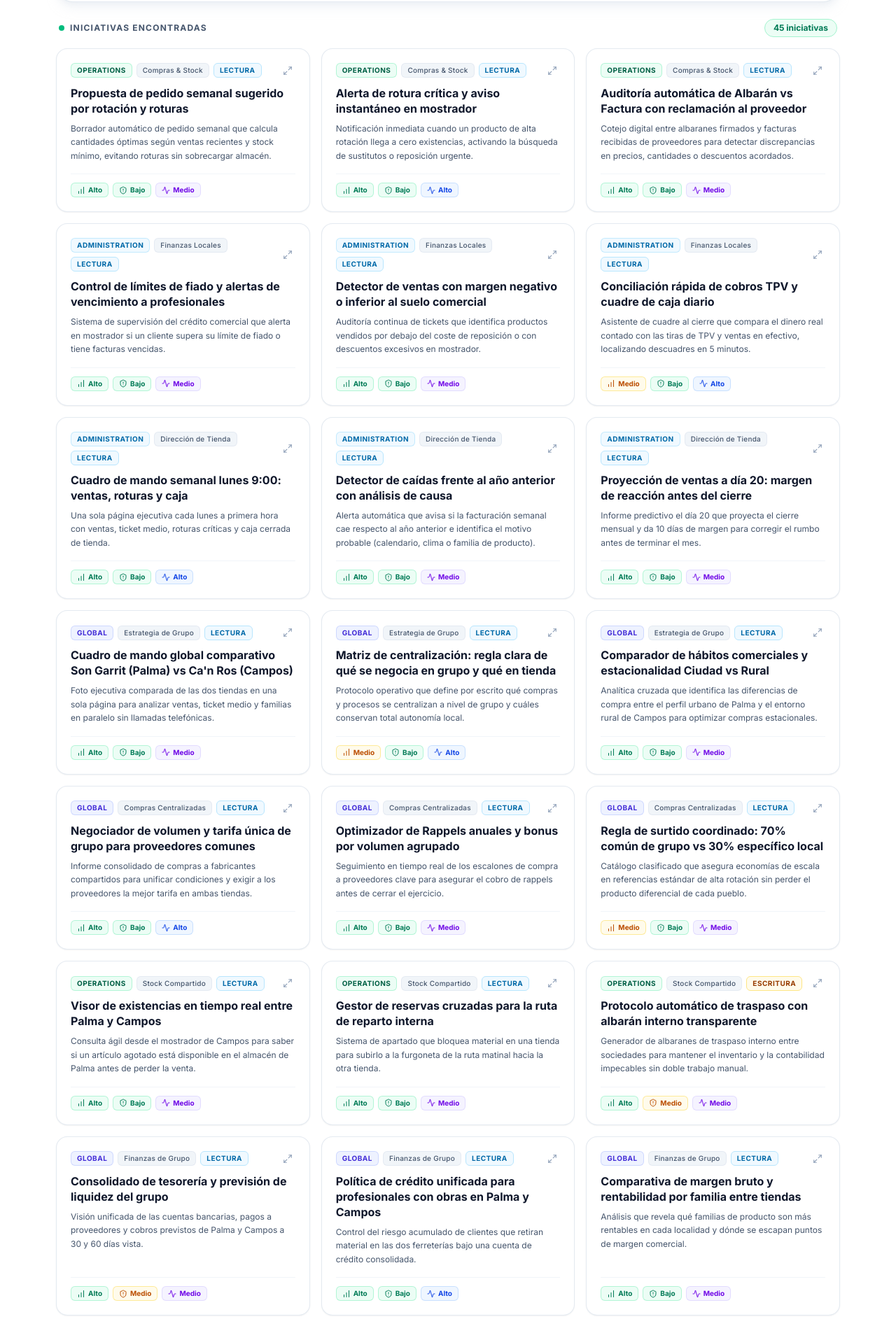
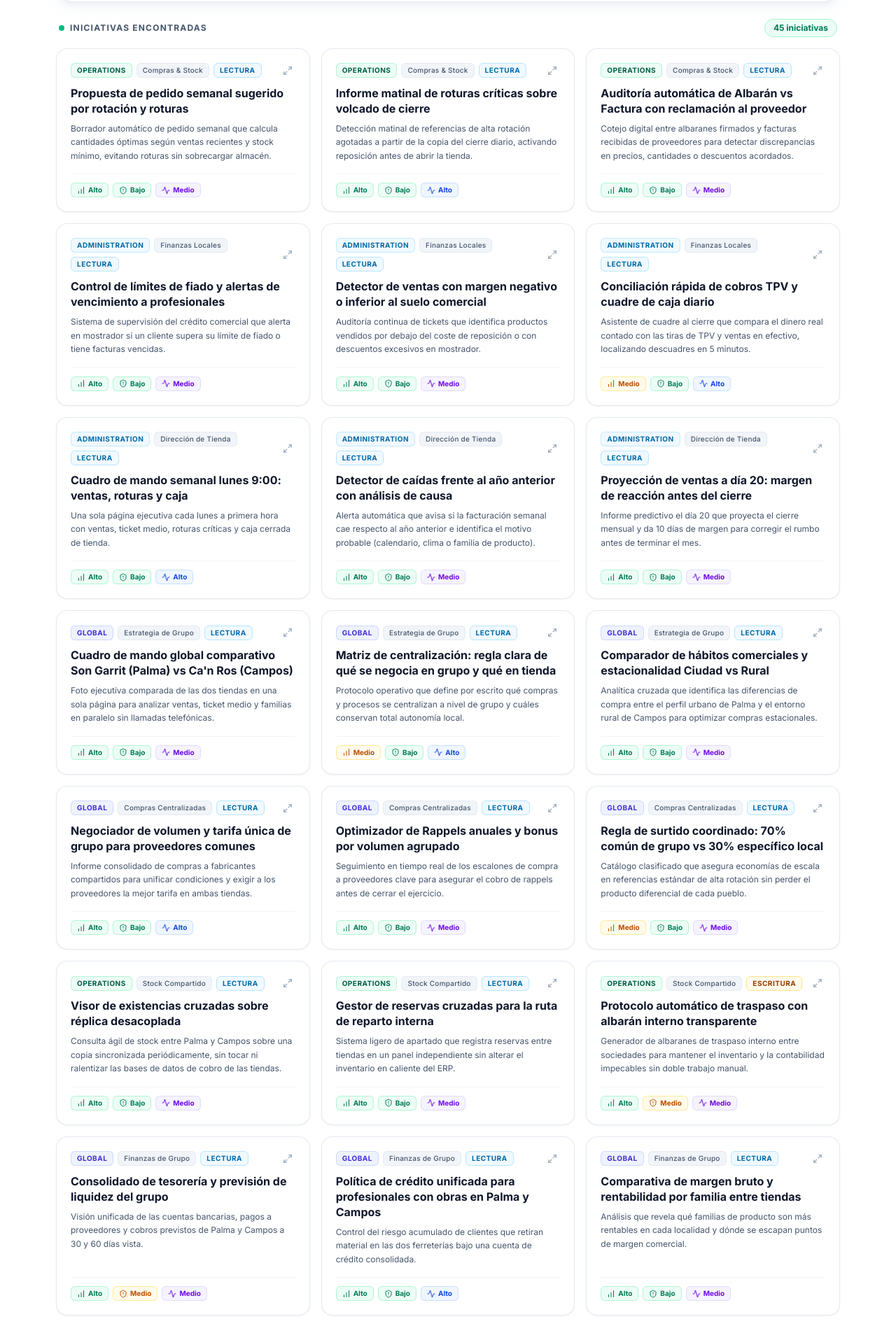
Before and after one commit to jordi2479/songarrit-canros-it, a Next.js app: page /en in a window 1280 px wide. Shown: the part 7201-9096 px from the top of the page at 70% size. Built offline with nearby package versions, Linux system fonts and the light colour scheme.

Commit message:
refactor(catalogo): blindar arquitectura desacoplada sobre copias y volcados (cero riesgo para TPV/ERP)

```diff
--- a/src/data/es/administracion/area-02-finanzas-locales.ts
+++ b/src/data/es/administracion/area-02-finanzas-locales.ts
@@ -12,8 +12,8 @@ export const categoriaAREA02: Categoria = {
             "descripcion": "Sistema de supervisión del crédito comercial que alerta en mostrador si un cliente supera su límite de fiado o tiene facturas vencidas.",
             "descripcionLarga": "Protege la tesorería de la tienda evitando que clientes industriales sigan retirando material a crédito cuando superan el saldo autorizado o acumulan más de 30 días de retraso en pagos. Avisa discretamente en mostrador antes de confirmar la salida del albarán y genera semanalmente la lista de cobros a gestionar con tono cortés.",
             "ejemplo": "Un albañil habitual acude un jueves a retirar material por 600 €. El sistema avisa en pantalla que su límite de crédito es de 2.000 € y ya acumula 2.350 € con factura pendiente de final de mes anterior. El encargado puede solicitarle regularizar parte del saldo antes de cargar el camión.",
-            "viabilidad": "Sí con la exportación semanal de saldos vivos de clientes desde el ERP local. No ejecuta bloqueos bancarios ni llamadas automáticas; asiste al mostrador.",
-            "veredicto": "Sí con la exportación semanal de saldos vivos de clientes desde el ERP local. No ejecuta bloqueos bancarios ni llamadas automáticas; asiste al mostrador.",
+            "viabilidad": "Sí mediante copia exportada semanal de saldos vivos de clientes desde el ERP local. No ejecuta bloqueos bancarios ni llamadas automáticas; asiste al mostrador.",
+            "veredicto": "Sí mediante copia exportada semanal de saldos vivos de clientes desde el ERP local. No ejecuta bloqueos bancarios ni llamadas automáticas; asiste al mostrador.",
             "facilidad": "Medio",
             "riesgo": "Bajo",
             "beneficio": "Alto",
--- a/src/data/es/administracion/area-03-direccion-de-tienda.ts
+++ b/src/data/es/administracion/area-03-direccion-de-tienda.ts
@@ -12,8 +12,8 @@ export const categoriaAREA03: Categoria = {
             "descripcion": "Una sola página ejecutiva cada lunes a primera hora con ventas, ticket medio, roturas críticas y caja cerrada de tienda.",
             "descripcionLarga": "Permite a la dirección arrancar la semana con los números clave de Ca'n Ros Campos sin extraer informes dispersos ni cruzar datos a mano. En 10 minutos se detectan desviaciones de facturación y referencias con demanda insatisfecha. El sistema no toma decisiones de compra ni altera saldos; entrega un borrador analítico para que el responsable decida con criterio firme.",
             "ejemplo": "Cada lunes a las 9:00 la dirección recibe en su pantalla el resumen de la semana anterior: evolución por día, ticket medio frente al histórico, los 5 artículos más vendidos y las roturas detectadas. Si tras una semana de obra intensiva se han agotado el cemento o los tacos químicos, el informe resalta la necesidad de reposición con la cantidad sugerida para validar el pedido en un solo clic.",
-            "viabilidad": "Sí con la exportación semanal de ventas y caja que se exporta en tienda, sin especialista. Con apoyo puntual solo para automatizar la lectura recurrente del sistema.",
-            "veredicto": "Sí con la exportación semanal de ventas y caja que se exporta en tienda, sin especialista. Con apoyo puntual solo para automatizar la lectura recurrente del sistema.",
+            "viabilidad": "Sí mediante copia exportada semanal de ventas y caja que se exporta en tienda, sin especialista. Con apoyo puntual solo para automatizar la lectura recurrente del sistema.",
+            "veredicto": "Sí mediante copia exportada semanal de ventas y caja que se exporta en tienda, sin especialista. Con apoyo puntual solo para automatizar la lectura recurrente del sistema.",
             "facilidad": "Alto",
             "riesgo": "Bajo",
             "beneficio": "Alto",
--- a/src/data/es/clientes/area-14-ventas-y-atencion.ts
+++ b/src/data/es/clientes/area-14-ventas-y-atencion.ts
@@ -33,12 +33,12 @@ export const categoriaAREA14: Categoria = {
         {
             "id": "clientes-ventas-02",
             "codigo": "clientes-ventas-02",
-            "titulo": "Generador exprés de presupuestos para profesionales de obra",
-            "descripcion": "Herramienta ágil para redactar presupuestos de materiales en PDF en 3 minutos y enviarlos al WhatsApp del contratista en el acto.",
-            "descripcionLarga": "Acaba con la fuga de ventas que se produce cuando un profesional pide precio de una lista de 15 materiales y se le dice \"déjame el teléfono y te lo preparo luego\". El dependiente introduce las referencias y cantidades en una plantilla ágil y el sistema genera el presupuesto en PDF con PVP profesional y validez de 15 días listo para enviar.",
-            "ejemplo": "Un fontanero pide precio para instalar 80 metros de tubo multicapa, codos y llaves de paso. El dependiente genera el presupuesto oficial en 2 minutos desde el terminal y se lo envía al WhatsApp antes de que el profesional salga por la puerta.",
-            "viabilidad": "Sí mediante plantilla ágil conectada a la lista de precios y referencias vigentes.",
-            "veredicto": "Sí mediante plantilla ágil conectada a la lista de precios y referencias vigentes.",
+            "titulo": "Tarifa profesional unificada y condiciones especiales por gremio",
+            "descripcion": "Estructuración homogénea de descuentos para profesionales sobre catálogo exportado, evitando errores manuales en el mostrador.",
+            "descripcionLarga": "Define reglas claras de margen y descuentos por gremio (fontanería, electricidad, construcción). Se trabaja y simula sobre una copia de tarifas exportada para verificar el margen resultante antes de validar el fichero final para su carga en las cajas.",
+            "ejemplo": "Un autónomo de reformas compra habitualmente tubería y grifería. El sistema aplica automáticamente su tramo de tarifa profesional pactado (margen garantizado del 28%), evitando que el dependiente tenga que calcular descuentos de cabeza o pedir autorización verbal.",
+            "viabilidad": "Sí mediante elaboración de tabla de tarifas validada sobre copia Excel/CSV antes de cargar el fichero maestro en el TPV.",
+            "veredicto": "Sí mediante elaboración de tabla de tarifas validada sobre copia Excel/CSV antes de cargar el fichero maestro en el TPV.",
             "facilidad": "Alto",
             "riesgo": "Bajo",
             "beneficio": "Alto",
@@ -49,10 +49,10 @@ export const categoriaAREA14: Categoria = {
             "area_id": "clientes",
             "cat_id": "ventas",
             "pasos": [
-                "Estructurar las 3 tarifas profesionales del grupo vinculadas al volumen de compra o gremio del profesional.",
-                "Cargar las tarifas netas en el TPV para que al teclear el NIF se aplique el precio correcto sin margen de error humano.",
-                "Bloquear descuentos manuales no autorizados en caja que puedan erosionar el margen mínimo fijado.",
-                "Auditar mensualmente las ventas con descuento especial para comprobar que se cumplen las directrices de rentabilidad."
+                "Exportar la lista actual de precios de coste y venta a una copia de trabajo.",
+                "Modelar los 3 tramos de descuento por volumen y gremio garantizando el margen bruto mínimo.",
+                "Validar el fichero resultante con la dirección comercial antes de cualquier actualización.",
+                "Cargar la tarifa definitiva en el TPV fuera de horario comercial mediante el procedimiento oficial de importación."
             ]
         },
         {
--- a/src/data/es/operativa/area-01-compras-y-stock.ts
+++ b/src/data/es/operativa/area-01-compras-y-stock.ts
@@ -12,8 +12,8 @@ export const categoriaAREA01: Categoria = {
             "descripcion": "Borrador automático de pedido semanal que calcula cantidades óptimas según ventas recientes y stock mínimo, evitando roturas sin sobrecargar almacén.",
             "descripcionLarga": "Calcula semanalmente la propuesta de compra para proveedores habituales cruzando la rotación de los últimos 30 a 90 días con las existencias reales. Elimina el tiempo que el encargado dedica a revisar estanterías con libreta y evita pedidos de memoria. El responsable de tienda revisa la lista en 10 minutos, ajusta si lo considera y valida el pedido con un solo clic.",
             "ejemplo": "Cada lunes a las 8:30 el encargado de compras recibe una propuesta con 18 referencias necesarias (cemento, discos de corte, tacos del 6). Se marcan en rojo dos referencias con riesgo inminente de rotura y se propone la cantidad exacta para cubrir dos semanas sin sobredimensionar el almacén.",
-            "viabilidad": "Sí con la exportación semanal de ventas y stock actual desde el TPV/ERP. No requiere conexión directa de escritura; el sistema entrega el borrador ordenado para confirmación humana.",
-            "veredicto": "Sí con la exportación semanal de ventas y stock actual desde el TPV/ERP. No requiere conexión directa de escritura; el sistema entrega el borrador ordenado para confirmación humana.",
+            "viabilidad": "Sí mediante copia exportada semanal de ventas y stock actual desde el TPV/ERP. No requiere conexión directa de escritura; el sistema entrega el borrador ordenado para confirmación humana.",
+            "veredicto": "Sí mediante copia exportada semanal de ventas y stock actual desde el TPV/ERP. No requiere conexión directa de escritura; el sistema entrega el borrador ordenado para confirmación humana.",
             "facilidad": "Medio",
             "riesgo": "Bajo",
             "beneficio": "Alto",
@@ -33,12 +33,12 @@ export const categoriaAREA01: Categoria = {
         {
             "id": "operativa-compras-02",
             "codigo": "operativa-compras-02",
-            "titulo": "Alerta de rotura crítica y aviso instantáneo en mostrador",
-            "descripcion": "Notificación inmediata cuando un producto de alta rotación llega a cero existencias, activando la búsqueda de sustitutos o reposición urgente.",
-            "descripcionLarga": "Detecta en el mismo momento del cobro si una referencia clave (tipo A de ventas) se queda sin stock en estantería. Envía un aviso discreto al equipo de mostrador indicando si queda mercancía en el altillo, en la otra tienda del grupo o sugiriendo la referencia sustituta equivalente para no perder la venta del profesional.",
-            "ejemplo": "Al cobrar en caja la última bolsa de anclaje químico de 300ml, salta una alerta en pantalla: stock agotado en mostrador. Informa al empleado de que en Ca'n Ros Campos quedan 8 botes en trastienda y sugiere al cliente la marca equivalente disponible en estantería.",
-            "viabilidad": "Sí a partir del fichero diario de movimientos de stock. Sin integración profunda al inicio; opera mediante alertas programadas de umbral mínimo.",
-            "veredicto": "Sí a partir del fichero diario de movimientos de stock. Sin integración profunda al inicio; opera mediante alertas programadas de umbral mínimo.",
+            "titulo": "Informe matinal de roturas críticas sobre volcado de cierre",
+            "descripcion": "Detección matinal de referencias de alta rotación agotadas a partir de la copia del cierre diario, activando reposición antes de abrir la tienda.",
+            "descripcionLarga": "Trabaja sobre la copia exportada del cierre diario del TPV, sin tocar las cajas ni los sistemas en caliente. Analiza a primera hora las referencias clave (tipo A de ventas) que han quedado a cero existencias y entrega al encargado una lista limpia de reposición o alternativas disponibles en la otra tienda antes de que entren los primeros clientes.",
+            "ejemplo": "A las 7:30 de la mañana, el encargado abre el informe generado desde la copia de ventas del día anterior: detecta que se agotó el anclaje químico de 300ml en Palma, pero en Ca'n Ros Campos quedan 8 botes en el volcado de almacén. Se coordina el traspaso antes de levantar la persiana.",
+            "viabilidad": "Sí mediante lectura de la exportación del cierre diario de ventas. Cero riesgo para las cajas: la herramienta opera de forma 100% desacoplada del sistema de cobro en tienda.",
+            "veredicto": "Sí mediante lectura de la exportación del cierre diario de ventas. Cero riesgo para las cajas: la herramienta opera de forma 100% desacoplada del sistema de cobro en tienda.",
             "facilidad": "Alto",
             "riesgo": "Bajo",
             "beneficio": "Alto",
@@ -49,10 +49,10 @@ export const categoriaAREA01: Categoria = {
             "area_id": "operativa",
             "cat_id": "compras",
             "pasos": [
-                "Filtrar en el sistema las 50 referencias de Categoría A (más vendidas y de mayor margen bruto).",
-                "Activar una regla automática diaria que detecte existencias iguales o inferiores al stock de seguridad.",
-                "Elaborar la tabla de equivalencias técnicas directas (marcas sustitutas homologadas).",
-                "Publicar el canal de aviso ágil para mostrador que alerte del agotamiento y señale alternativas en la otra tienda."
+                "Configurar la exportación automática o manual del fichero de ventas/cierre al finalizar la jornada.",
+                "Procesar la copia de datos fuera del horario comercial para identificar referencias con stock cero.",
+                "Generar el informe matinal con sustitutos homologados y existencias en la tienda vecina.",
+                "Validación en 5 minutos por el encargado de almacén antes de la apertura de persiana."
             ]
         },
         {
--- a/src/data/es/operativa/area-06-stock-compartido.ts
+++ b/src/data/es/operativa/area-06-stock-compartido.ts
@@ -8,12 +8,12 @@ export const categoriaAREA06: Categoria = {
         {
             "id": "operativa-stock-01",
             "codigo": "operativa-stock-01",
-            "titulo": "Visor de existencias en tiempo real entre Palma y Campos",
-            "descripcion": "Consulta ágil desde el mostrador de Campos para saber si un artículo agotado está disponible en el almacén de Palma antes de perder la venta.",
-            "descripcionLarga": "Elimina las llamadas telefónicas entre mostradores para consultar stock. Cuando un instalador o particular solicita una herramienta o pieza que no está en la balda de Campos, el empleado introduce el código o nombre y ve al instante si hay existencias en Son Garrit Palma, con cuántas unidades y si están reservadas.",
-            "ejemplo": "Un cliente en Campos necesita con urgencia una bomba sumergible de 1,5 CV de 420 € que está agotada en tienda. El dependiente consulta el visor en la pantalla del TPV, comprueba que Palma tiene 2 unidades en almacén y confirma la venta ofreciéndosela para la mañana siguiente.",
-            "viabilidad": "Sí mediante exportación o sincronización de lectura de existencias diarias entre ambos almacenes. No escribe ni altera el inventario real.",
-            "veredicto": "Sí mediante exportación o sincronización de lectura de existencias diarias entre ambos almacenes. No escribe ni altera el inventario real.",
+            "titulo": "Visor de existencias cruzadas sobre réplica desacoplada",
+            "descripcion": "Consulta ágil de stock entre Palma y Campos sobre una copia sincronizada periódicamente, sin tocar ni ralentizar las bases de datos de cobro de las tiendas.",
+            "descripcionLarga": "Permite consultar el catálogo y existencias de la otra tienda a través de una copia desacoplada (réplica de solo lectura o volcado periódico en la nube). Si la conexión a internet o el visor fallan, los TPVs de Palma y Campos siguen cobrando con total normalidad y sin ninguna dependencia técnica.",
+            "ejemplo": "Un cliente en Campos necesita una bomba sumergible de 1,5 CV de 420 € agotada en balda. El dependiente consulta el visor en una pestaña del navegador (que lee la copia de stock), comprueba que en el almacén de Palma hay 2 unidades y confirma la venta ofreciéndosela para la mañana siguiente.",
+            "viabilidad": "Sí mediante volcado programado periódico (ej. al cierre o cada 3 horas) a una base de datos externa de consulta. Las cajas de las tiendas nunca reciben peticiones externas ni sufren bloqueos.",
+            "veredicto": "Sí mediante volcado programado periódico (ej. al cierre o cada 3 horas) a una base de datos externa de consulta. Las cajas de las tiendas nunca reciben peticiones externas ni sufren bloqueos.",
             "facilidad": "Medio",
             "riesgo": "Bajo",
             "beneficio": "Alto",
@@ -24,21 +24,21 @@ export const categoriaAREA06: Categoria = {
             "area_id": "operativa",
             "cat_id": "stock",
             "pasos": [
-                "Habilitar una vista de consulta web interna ligera o acceso remoto seguro entre las bases de datos de ambos TPVs.",
-                "Crear una interfaz de búsqueda ultrarrápida por código de barras, referencia de fabricante o descripción parcial.",
-                "Probar el sistema en mostradores con tiempos de respuesta inferiores a 3 segundos durante la atención al cliente.",
-                "Instruir a los dependientes para consultar siempre el stock del grupo antes de decir \"no nos queda\"."
+                "Configurar la exportación periódica programada de stock a un repositorio o base de datos externa de consulta.",
+                "Montar una interfaz de búsqueda web ligera y rápida para el personal de mostrador.",
+                "Comprobar que una caída del visor o de la red externa no afecta en nada a la operativa de cobro del TPV local.",
+                "Instruir al equipo para consultar la copia cruzada antes de comunicar una falta al cliente."
             ]
         },
         {
             "id": "operativa-stock-02",
             "codigo": "operativa-stock-02",
             "titulo": "Gestor de reservas cruzadas para la ruta de reparto interna",
-            "descripcion": "Sistema de apartado que bloquea material en una tienda para subirlo a la furgoneta de la ruta matinal hacia la otra tienda.",
-            "descripcionLarga": "Evita que el material comprometido para una tienda se venda en el mostrador de la otra antes de que el repartidor lo cargue. Cuando Campos confirma una venta con stock de Palma, el sistema genera una etiqueta de reserva con el nombre del cliente y fecha de entrega para que el mozo lo aparte en la zona de expedición.",
-            "ejemplo": "A las 17:00 Campos reserva 3 rollos de malla electrofundida de Palma. En Son Garrit se imprime una orden en almacén con aviso visual: \"Reservado para Ca'n Ros Campos — Ruta mañana 9h\". Al día siguiente a primera hora el cliente retira su pedido en Campos.",
-            "viabilidad": "Sí mediante hoja o sistema ligero de reservas compartidas. Con apoyo puntual para coordinar aviso a almacén sin tocar el ERP principal.",
-            "veredicto": "Sí mediante hoja o sistema ligero de reservas compartidas. Con apoyo puntual para coordinar aviso a almacén sin tocar el ERP principal.",
+            "descripcion": "Sistema ligero de apartado que registra reservas entre tiendas en un panel independiente sin alterar el inventario en caliente del ERP.",
+            "descripcionLarga": "Evita que el material comprometido para una tienda se venda en el mostrador de la otra antes de que el repartidor lo cargue. Funciona como un tablero digital independiente: cuando Campos anota una reserva con stock de Palma, se imprime una orden física de apartado para el mozo de almacén sin bloquear transacciones de venta en el TPV.",
+            "ejemplo": "A las 17:00 Campos anota la reserva de 3 rollos de malla electrofundida de Palma en el panel web. En el almacén de Son Garrit se imprime la etiqueta: \"Reservado Ca'n Ros Campos — Ruta 9h\". Al día siguiente el cliente recoge su material sin errores.",
+            "viabilidad": "Sí mediante panel web desacoplado. No requiere modificar las tablas del ERP central; el ajuste de stock se asienta como un traspaso habitual confirmado.",
+            "veredicto": "Sí mediante panel web desacoplado. No requiere modificar las tablas del ERP central; el ajuste de stock se asienta como un traspaso habitual confirmado.",
             "facilidad": "Medio",
             "riesgo": "Bajo",
             "beneficio": "Alto",
@@ -49,10 +49,10 @@ export const categoriaAREA06: Categoria = {
             "area_id": "operativa",
             "cat_id": "stock",
             "pasos": [
-                "Establecer el protocolo documental: albarán interno de traspaso entre centros con código de origen y destino.",
-                "Fijar las frecuencias y puntos de encuentro de la furgoneta de enlace entre Palma y Campos (ej. martes y jueves).",
-                "Etiquetar los bultos reservados con el nombre del cliente final para su entrega inmediata al llegar.",
-                "Integrar el ajuste de existencias en el inventario de origen y destino mediante confirmación por código QR."
+                "Crear un tablero web sencillo de reservas accesible desde el navegador de mostrador.",
+                "Definir la rutina de almacén: impresión automática o manual de la etiqueta de apartado para la furgoneta.",
+                "Fijar las frecuencias de salida de la ruta entre Palma y Campos (ej. martes y jueves a primera hora).",
+                "Registrar el traspaso formal en el TPV de destino únicamente cuando la mercancía ha sido descargada físicamente."
             ]
         },
         {
```
